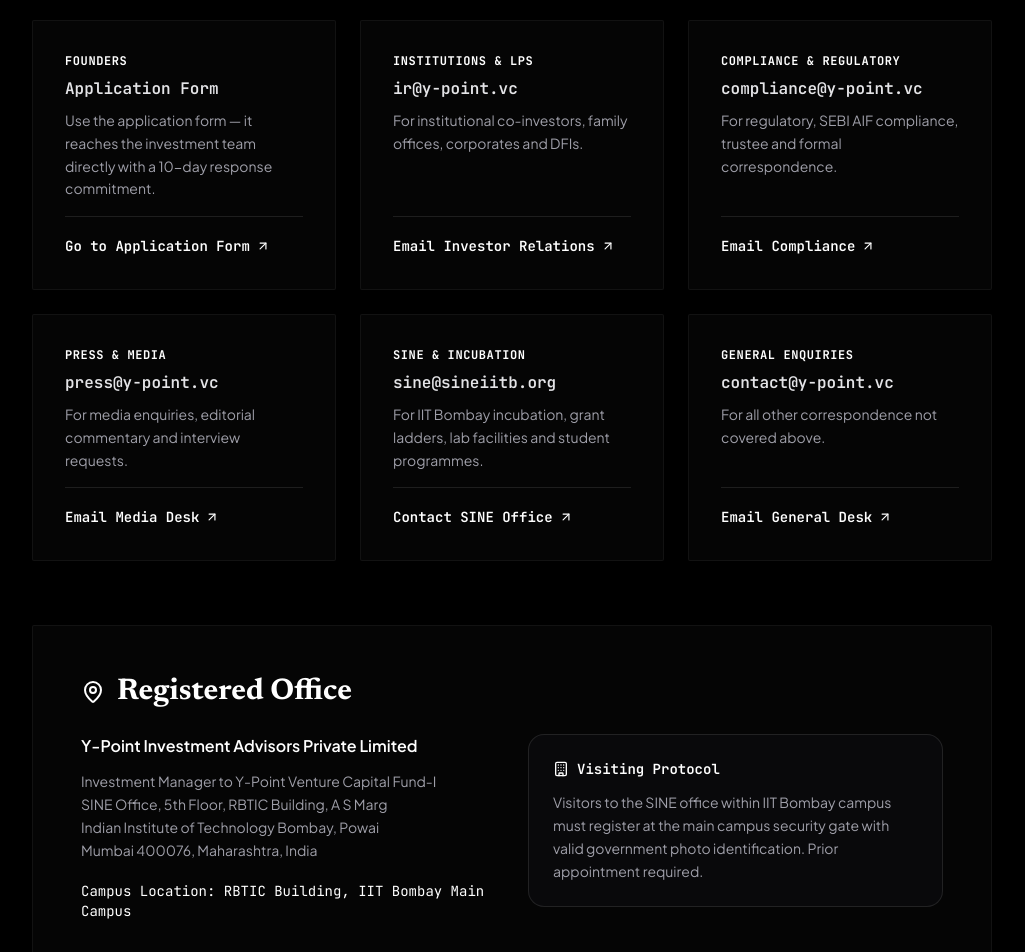
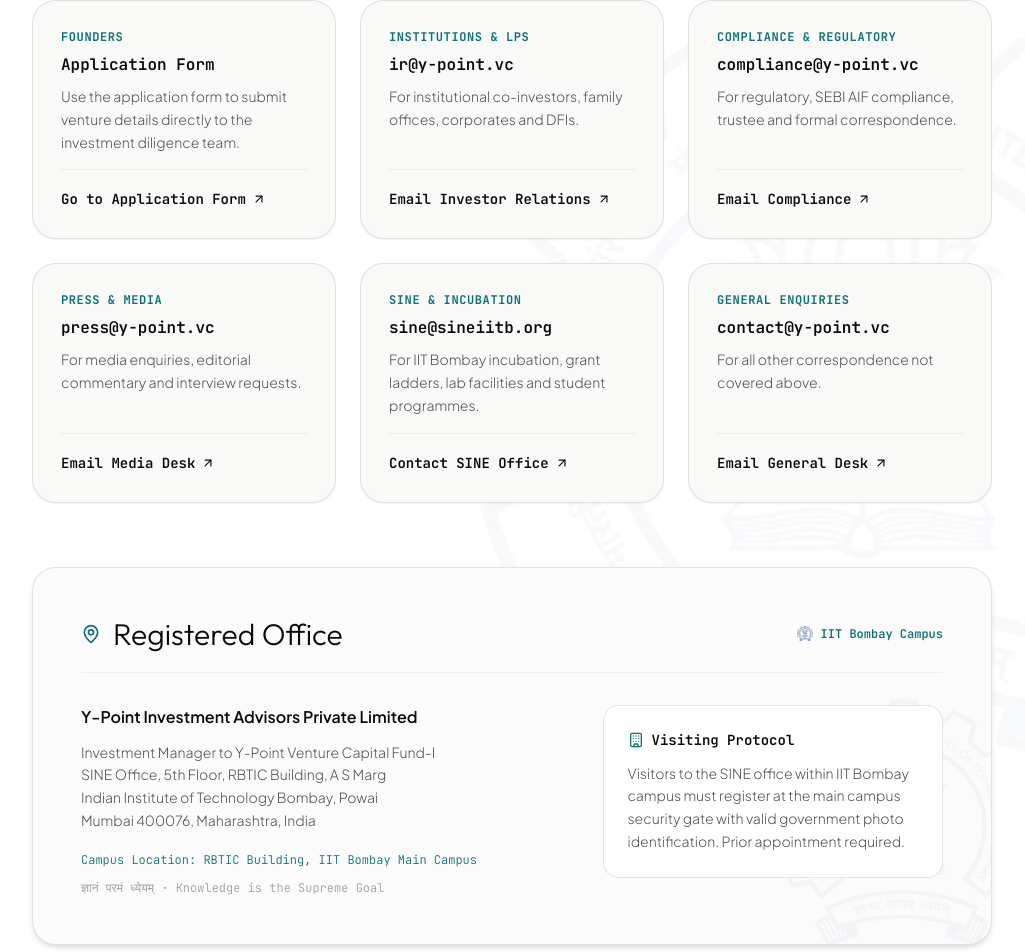
Before and after one commit to Ankit-singh-dot/y-point, a Next.js app in the folder my-app/: page /contact in a window 1280 px wide. Shown: the part 374-1326 px from the top of the page, without its empty margins (128-1153 px from the left). Built offline with nearby package versions, Linux system fonts and the light colour scheme.

Commit message:
second_update_website app/contact/page.tsx

```diff
--- a/my-app/app/contact/page.tsx
+++ b/my-app/app/contact/page.tsx
@@ -1,4 +1,5 @@
 import React from "react";
+import Image from "next/image";
 import Link from "next/link";
 import { Metadata } from "next";
 import { MapPin, Building, ArrowUpRight } from "lucide-react";
@@ -14,7 +15,7 @@
     {
       channel: "Founders",
       dest: "Application Form",
-      action: "Use the application form — it reaches the investment team directly with a 10-day response commitment.",
+      action: "Use the application form to submit venture details directly to the investment diligence team.",
       link: "/apply",
       buttonText: "Go to Application Form",
     },
@@ -56,47 +57,66 @@
   ];
 
   return (
-    <div className="min-h-screen bg-[#000000] py-20 sm:py-28 lg:py-36">
-      <div className="mx-auto max-w-5xl px-4 sm:px-6 lg:px-8 space-y-10 sm:space-y-16">
+    <div className="relative min-h-screen bg-white dark:bg-[#07090e] text-[#0A0A0A] dark:text-white py-20 sm:py-28 lg:py-36 overflow-hidden">
+      {/* Subtle IIT Bombay Crest Watermark in Background */}
+      <div
+        className="absolute -right-28 top-1/4 pointer-events-none select-none opacity-[0.03] dark:opacity-[0.04] w-[450px] h-[450px] sm:w-[650px] sm:h-[650px] lg:w-[800px] lg:h-[800px]"
+        aria-hidden="true"
+      >
+        <Image
+          src="/iitb/iitb-logo.png"
+          alt=""
+          fill
+          className="object-contain"
+        />
+      </div>
+
+      <div className="relative mx-auto max-w-5xl px-4 sm:px-6 lg:px-8 space-y-10 sm:space-y-16">
 
         {/* Page Header */}
         <div className="space-y-4">
-          <div className="inline-flex items-center gap-2 rounded-full border border-white/20 bg-white/5 px-3.5 py-1 text-[11px] sm:text-xs font-mono uppercase tracking-widest text-zinc-300">
-            <span>ROUTED INBOXES · SECTION 17</span>
+          <div className="flex items-center gap-3">
+            <span className="font-mono text-xs uppercase tracking-[0.22em] text-[#0D7377] dark:text-[#00E5A3] font-semibold">
+              Routed Inboxes · SINE IIT Bombay
+            </span>
+            <span className="h-1 w-1 rounded-full bg-[#0D7377] dark:bg-[#00E5A3]" />
+            <span className="font-mono text-xs uppercase tracking-wider text-black/40 dark:text-white/40">
+              Direct Contact
+            </span>
           </div>
 
-          <h1 className="font-serif text-3xl sm:text-5xl lg:text-6xl font-bold tracking-tight text-white leading-tight">
+          <h1 className="font-display font-light text-3xl sm:text-5xl lg:text-6xl tracking-tight text-[#0A0A0A] dark:text-white leading-[1.1]">
             CONTACT &amp; DIRECT ROUTES
           </h1>
 
-          <p className="text-zinc-400 text-sm sm:text-base max-w-2xl leading-relaxed">
+          <p className="text-zinc-600 dark:text-zinc-400 text-sm sm:text-base max-w-2xl leading-relaxed font-light">
             We use routed inboxes so your inquiry reaches the right person immediately without languishing in a generic catch-all inbox.
           </p>
         </div>
 
-        {/* Routes Bento Grid */}
+        {/* Routes Grid */}
         <div className="grid grid-cols-1 md:grid-cols-2 lg:grid-cols-3 gap-4 sm:gap-6">
           {routes.map((route, idx) => (
             <div
               key={idx}
-              className="bento-card flex flex-col justify-between rounded-2xl sm:rounded-3xl p-5 sm:p-8 space-y-4 hover:-translate-y-1"
+              className="flex flex-col justify-between rounded-2xl sm:rounded-3xl p-6 sm:p-7 space-y-4 border border-black/10 dark:border-white/10 bg-[#F9F9F8] dark:bg-[#0c0f16] hover:border-[#0D7377] transition-all hover:-translate-y-0.5 shadow-xs"
             >
               <div className="space-y-2">
-                <span className="font-mono text-xs uppercase tracking-wider text-white font-bold block">
+                <span className="font-mono text-xs uppercase tracking-wider text-[#0D7377] dark:text-[#00E5A3] font-bold block">
                   {route.channel}
                 </span>
-                <div className="font-mono text-sm sm:text-base font-semibold text-zinc-200">
+                <div className="font-mono text-sm sm:text-base font-semibold text-[#0A0A0A] dark:text-zinc-200">
                   {route.dest}
                 </div>
-                <p className="text-xs sm:text-sm text-zinc-400 leading-relaxed">
+                <p className="text-xs sm:text-sm text-zinc-600 dark:text-zinc-400 leading-relaxed font-light">
                   {route.action}
                 </p>
               </div>
 
-              <div className="pt-4 border-t border-white/10">
+              <div className="pt-4 border-t border-black/5 dark:border-white/10">
                 <Link
                   href={route.link}
-                  className="inline-flex items-center gap-1.5 text-xs sm:text-sm font-mono text-white hover:underline font-semibold"
+                  className="inline-flex items-center gap-1.5 text-xs sm:text-sm font-mono text-[#0A0A0A] dark:text-white hover:text-[#0D7377] dark:hover:text-[#00E5A3] font-semibold transition-colors"
                 >
                   <span>{route.buttonText}</span>
                   <ArrowUpRight className="h-3.5 w-3.5" />
@@ -106,37 +126,53 @@
           ))}
         </div>
 
-        {/* Registered Office Bento */}
-        <div className="bento-card p-6 sm:p-10 lg:p-12 rounded-2xl sm:rounded-3xl space-y-6">
-          <div className="flex items-center gap-3">
-            <MapPin className="h-6 w-6 text-white" />
-            <h2 className="font-serif text-2xl sm:text-3xl font-bold text-white">
-              Registered Office
-            </h2>
+        {/* Registered Office Bento with Authentic IIT Bombay Visual Anchor */}
+        <div className="relative rounded-2xl sm:rounded-3xl border border-black/10 dark:border-white/10 bg-[#FBFBFB] dark:bg-[#0c0f16] p-6 sm:p-10 lg:p-12 space-y-8 overflow-hidden shadow-md">
+          {/* Transparent Crest Watermark - Zero hard cutoff edges */}
+          <div className="absolute -right-10 -bottom-10 w-64 h-64 pointer-events-none select-none opacity-[0.035] dark:opacity-[0.045]">
+            <Image src="/iitb/iitb-logo.png" alt="" fill className="object-contain" />
           </div>
 
-          <div className="grid grid-cols-1 md:grid-cols-2 gap-8 items-start">
-            <div className="space-y-3 text-sm sm:text-base text-zinc-300">
-              <p className="font-semibold text-white">
+          <div className="relative flex items-center justify-between border-b border-black/5 dark:border-white/10 pb-5">
+            <div className="flex items-center gap-3">
+              <MapPin className="h-5 w-5 text-[#0D7377] dark:text-[#00E5A3]" />
+              <h2 className="font-display font-light text-2xl sm:text-3xl text-[#0A0A0A] dark:text-white">
+                Registered Office
+              </h2>
+            </div>
+            <div className="flex items-center gap-2 font-mono text-xs text-[#0D7377] dark:text-[#00E5A3] font-semibold">
+              <div className="relative h-4 w-4 shrink-0">
+                <Image src="/iitb/iitb-logo.png" alt="" fill className="object-contain" />
+              </div>
+              <span>IIT Bombay Campus</span>
+            </div>
+          </div>
+
+          <div className="relative grid grid-cols-1 md:grid-cols-12 gap-8 items-start">
+            <div className="md:col-span-7 space-y-3 text-sm sm:text-base text-zinc-700 dark:text-zinc-300 font-light">
+              <p className="font-semibold text-[#0A0A0A] dark:text-white">
                 Y-Point Investment Advisors Private Limited
               </p>
-              <p className="text-xs sm:text-sm leading-relaxed text-zinc-400">
+              <p className="text-xs sm:text-sm leading-relaxed text-zinc-600 dark:text-zinc-400">
                 Investment Manager to Y-Point Venture Capital Fund-I<br />
                 SINE Office, 5th Floor, RBTIC Building, A S Marg<br />
                 Indian Institute of Technology Bombay, Powai<br />
                 Mumbai 400076, Maharashtra, India
               </p>
-              <div className="pt-2 font-mono text-xs sm:text-sm text-white">
+              <div className="pt-2 font-mono text-xs text-[#0D7377] dark:text-[#00E5A3]">
                 Campus Location: RBTIC Building, IIT Bombay Main Campus
+              </div>
+              <div className="font-mono text-xs text-zinc-400">
+                ज्ञानं परमं ध्येयम् · Knowledge is the Supreme Goal
               </div>
             </div>
 
-            <div className="rounded-2xl border border-white/10 bg-zinc-950 p-6 space-y-3 text-xs sm:text-sm text-zinc-400">
-              <div className="flex items-center gap-2 text-white font-mono">
-                <Building className="h-4 w-4 text-white" />
+            <div className="md:col-span-5 rounded-2xl border border-black/10 dark:border-white/10 bg-white dark:bg-black/40 p-6 space-y-3 text-xs sm:text-sm text-zinc-600 dark:text-zinc-400">
+              <div className="flex items-center gap-2 text-[#0A0A0A] dark:text-white font-mono">
+                <Building className="h-4 w-4 text-[#0D7377] dark:text-[#00E5A3]" />
                 <span className="font-semibold">Visiting Protocol</span>
               </div>
-              <p className="leading-relaxed">
+              <p className="leading-relaxed font-light">
                 Visitors to the SINE office within IIT Bombay campus must register at the main campus security gate with valid government photo identification. Prior appointment required.
               </p>
             </div>
```
